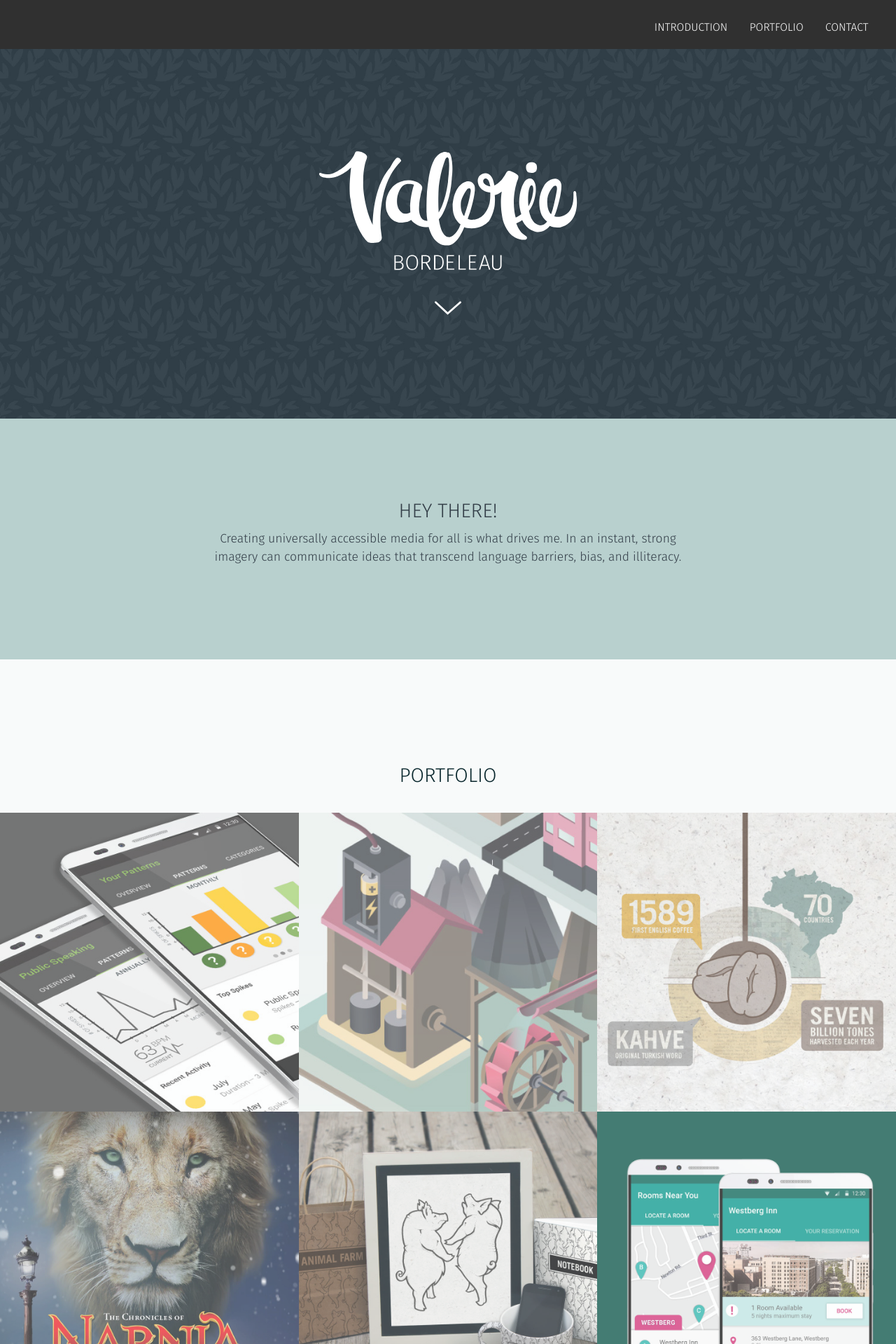
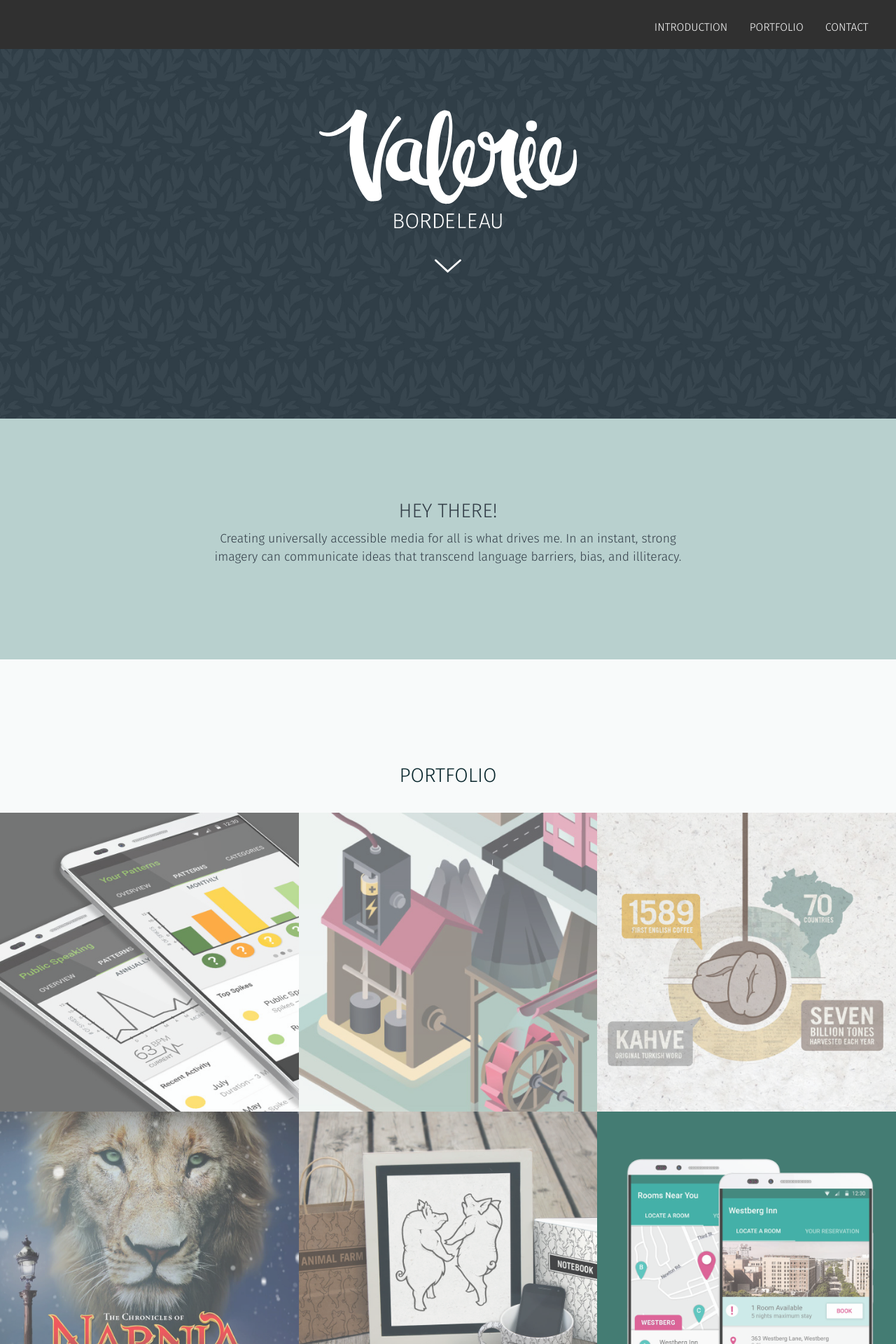
Before and after one commit to valeriebordeleau/portfolio-valerie-bordeleau, a Jekyll site: the page built from index.html, in a window 1280 px wide. Shown: the top 1920 px of the page at 70% size. Built offline with Jekyll 4.4.1, drawn with Linux system fonts in a browser that asks for light colours; nearby versions of some CDN libraries; comment, search, counter and statistics services are not loaded.

Commit message:
fixed safari padding issues

```diff
--- a/_includes/css/general.css
+++ b/_includes/css/general.css
@@ -42,7 +42,7 @@ a:focus {
 
 .wordmark {
     fill: white;
-    padding-top: 3em;
+    margin: 3em 0em 0em 0em;
     width: 50%;
      -webkit-transition: all 300ms ease-out;
     transition: all 250ms ease-out;
@@ -479,7 +479,7 @@ a:focus {
 
 .wordmark {
     width: 45%;
-    padding-top: 3.5em;
+    margin: 2em 0em 0em 0em;
 }
 
 .img-hover {
```
Also changed, not shown: artwork/greybkg.jpg (added).
